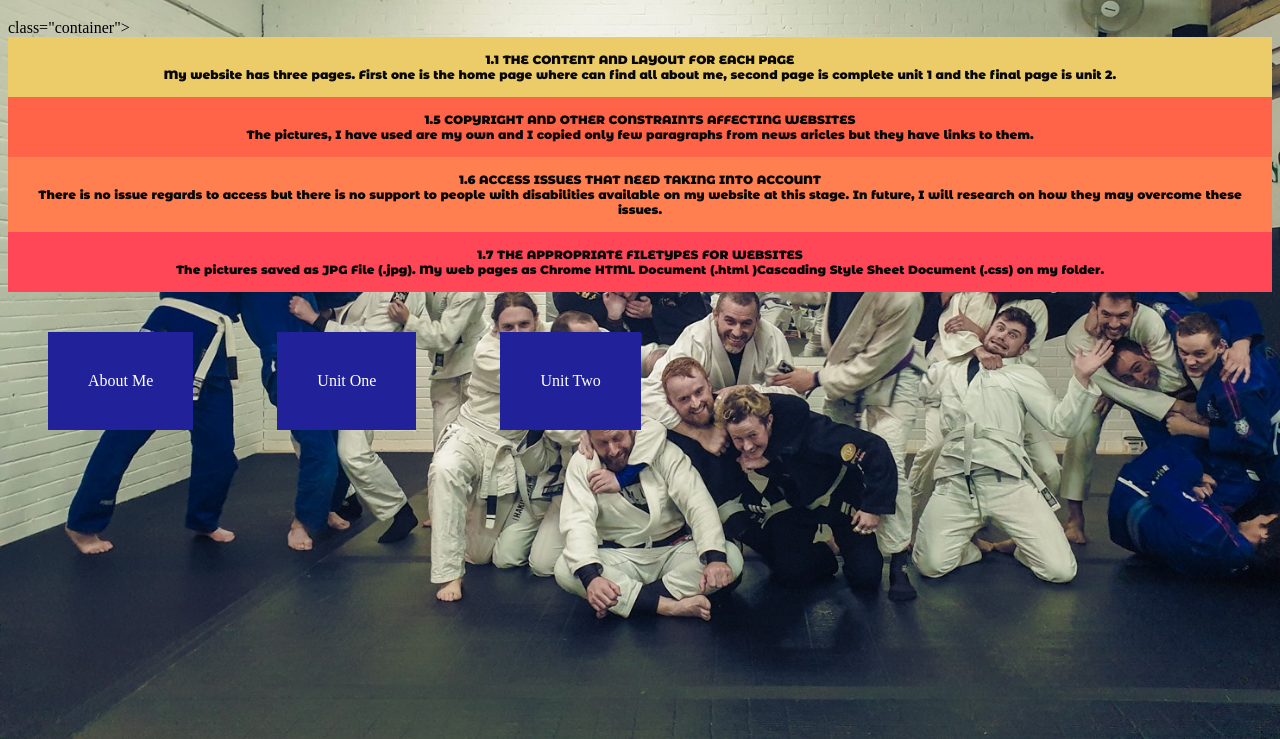
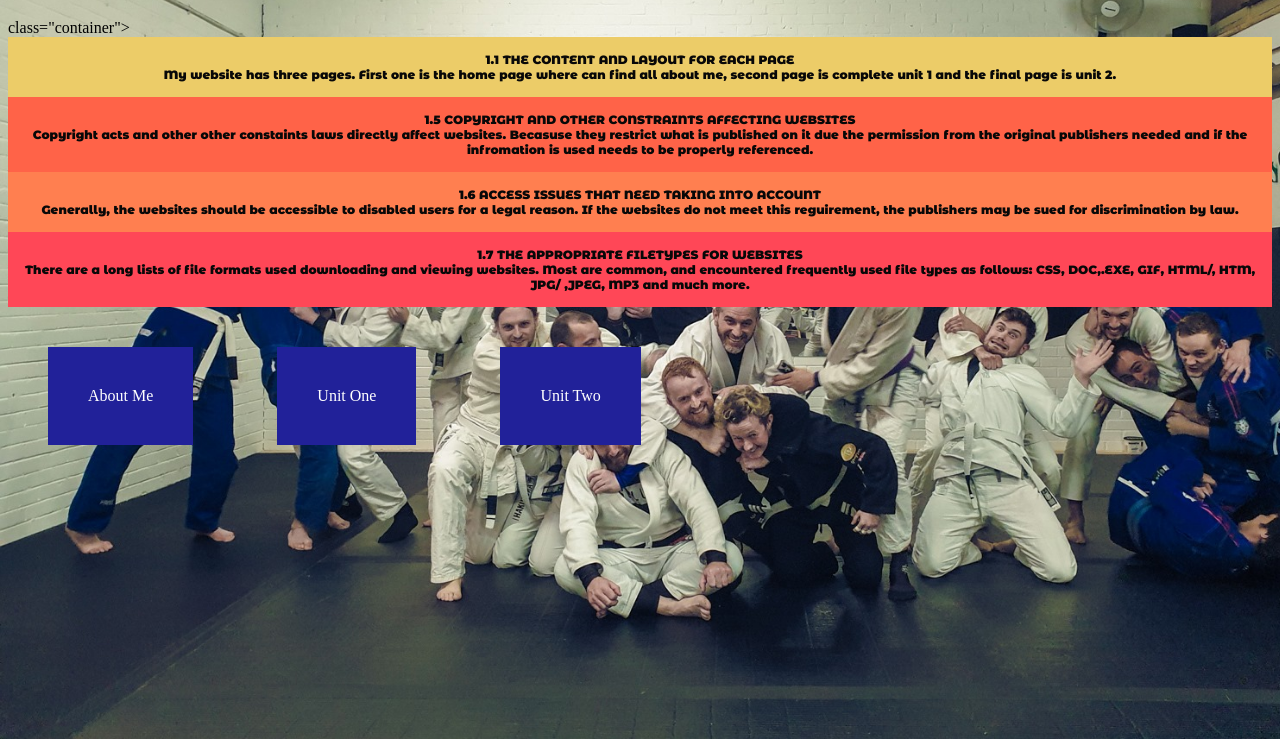
Before and after one commit to uuganbatbatsukh/Uuganbat-s-website, a plain HTML site: page index3.html in a window 1280 px wide. Shown: the part 61-800 px from the top of the page. Drawn offline with Linux system fonts and the light colour scheme.

Commit message:
Amended final page of my website

```diff
--- a/index3.html
+++ b/index3.html
@@ -17,17 +17,16 @@
         <div class="box box2">
             1.5 COPYRIGHT AND OTHER CONSTRAINTS AFFECTING WEBSITES
             <br>
-            The pictures, I have used are my own and I copied only few paragraphs from news aricles but they have links to them.
-            </div>
+            Copyright  acts and other other constaints laws directly affect websites. Becasuse they restrict what is published on it due the permission from the original publishers needed and if the infromation is used needs to be properly referenced.     </div>
         <div class="box box3">
             1.6 ACCESS ISSUES THAT NEED TAKING  INTO ACCOUNT
             <br>
-            There is no issue regards to access but there is no support to people with disabilities available on my website at this stage. In future, I will research on how they may overcome these issues.
+            Generally, the websites should be accessible to disabled users for a legal reason. If the websites do not meet this reguirement, the publishers may be sued for discrimination by law.
             </div>
         <div class="box box4">
             1.7 THE APPROPRIATE FILETYPES FOR WEBSITES
             <br>
-            The pictures saved as JPG File (.jpg). My web pages as Chrome HTML Document (.html )Cascading Style Sheet Document (.css) on my folder.
+            There are a long lists of file formats used downloading and viewing websites. Most are common, and encountered frequently used file types as follows: CSS, DOC,.EXE, GIF, HTML/, HTM, JPG/ ,JPEG, MP3 and much more.
             </div>
     </div>
     <div
```
